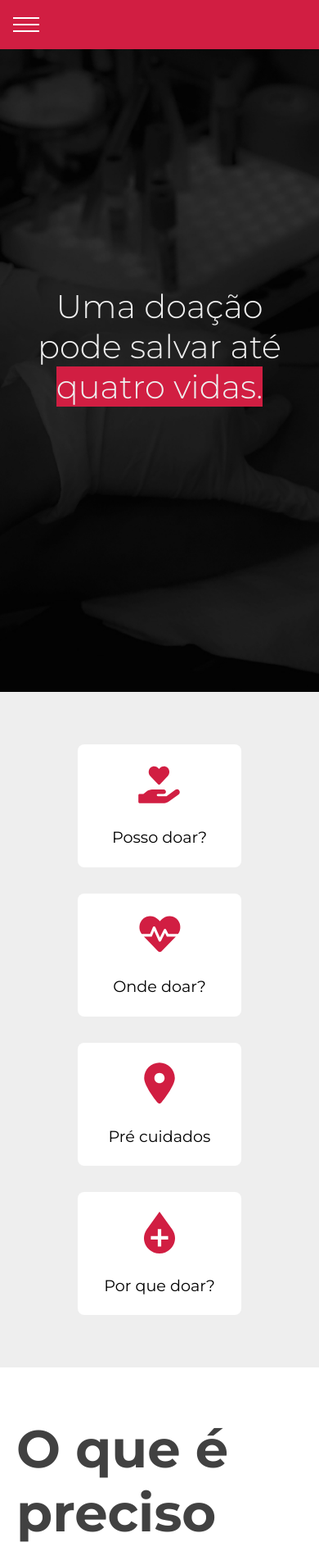
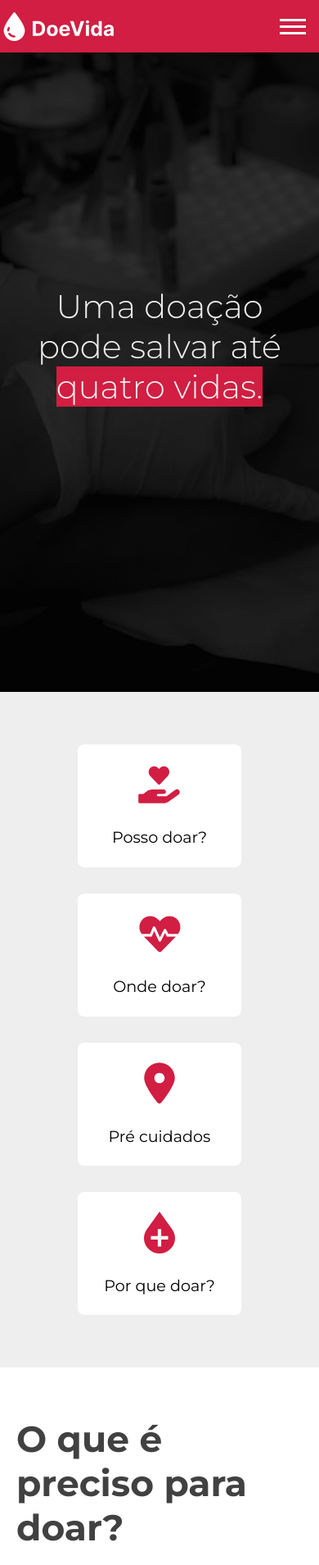
Before and after one commit to joseiedo/doeVida-react, a React (Create React App) app: page / in a window 390 px wide. Shown: the top 1909 px of the page at 82% size. Built offline with nearby package versions, Linux system fonts and the light colour scheme.

Commit message:
melhorias no header

```diff
--- a/src/global/header/Header.js
+++ b/src/global/header/Header.js
@@ -1,5 +1,6 @@
 import React from "react";
 import styles from "./header.module.css";
+import { ReactComponent as Logo } from "../../assets/logo.svg";
 
 const Header = () => {
   const [mobileMenu, setMobileMenu] = React.useState(false);
@@ -7,6 +8,8 @@ const Header = () => {
   return (
     <header className={styles.header}>
       <div className={styles.headerContainer}>
+        <Logo />
+        <div>
           <button
             className={styles.toggleMenu}
             onClick={() => setMobileMenu(!mobileMenu)}
@@ -19,6 +22,7 @@ const Header = () => {
               }
             ></span>
           </button>
+        </div>
       </div>
 
       <nav className={mobileMenu ? styles.navMenu : styles.inactiveNavMenu}>
@@ -36,6 +40,9 @@ const Header = () => {
             <a href="www.google.com">por que doar?</a>
           </li>
           <li>
+            <a href="www.google.com">pré cuidados</a>
+          </li>
+          <li>
             <a href="www.google.com">teste de elegibilidade</a>
           </li>
         </ul>
--- a/src/global/header/header.module.css
+++ b/src/global/header/header.module.css
@@ -1,6 +1,6 @@
 .header {
   position: fixed;
-  height: 3.75rem;
+  height: 4rem;
   background-color: #d11e42;
   z-index: 20;
   width: 100%;
@@ -10,9 +10,17 @@
   height: 100%;
   display: flex;
   align-items: center;
+  justify-content: space-between;
   width: 100%;
   margin: 0 auto;
-  max-width: 1200px;
+  max-width: 75rem;
+  padding-top: 1rem;
+  padding-bottom: 1rem;
+}
+
+.headerContainer svg {
+  height: 35px;
+  width: max-content;
 }
 
 .toggleMenu {
@@ -29,9 +37,9 @@
 
 .hamburger {
   display: block;
-  background-color: white;
-  color: white;
-  height: 2px;
+  background-color: #fff;
+  color: #fff;
+  height: 3px;
   width: 100%;
   box-shadow: 0 8px 0 currentColor, 0 -8px 0 currentColor;
   transition: 0.3s;
@@ -48,7 +56,7 @@
   display: block;
   background-color: white;
   color: white;
-  height: 2px;
+  height: 3px;
   transform: rotate(-80deg);
   transition: 0.3s;
 }
@@ -79,6 +87,10 @@
 .navMenu li {
   font-size: 2rem;
   color: white;
-  padding: 1rem;
+  padding: 1.5rem;
   border-bottom: 2px solid rgba(0, 0, 0, 0.3);
 }
+
+.navMenu li a:hover {
+  color: #131313;
+}
--- a/src/home/requisitos/Requisitos.module.css
+++ b/src/home/requisitos/Requisitos.module.css
@@ -17,7 +17,7 @@
 .title {
   font-family: "Montserrat", Arial, Helvetica, sans-serif;
   color: #414141;
-  font-size: 4rem;
+  font-size: 3.75rem;
   font-weight: 800;
 }
 
@@ -70,4 +70,7 @@
     border-radius: 5px;
     box-shadow: none;
   }
+  .title {
+    font-size: 2.75rem;
+  }
 }
```
Also changed, not shown: src/assets/logo.svg (added). Lines whose indentation alone changed are shown as unchanged.
